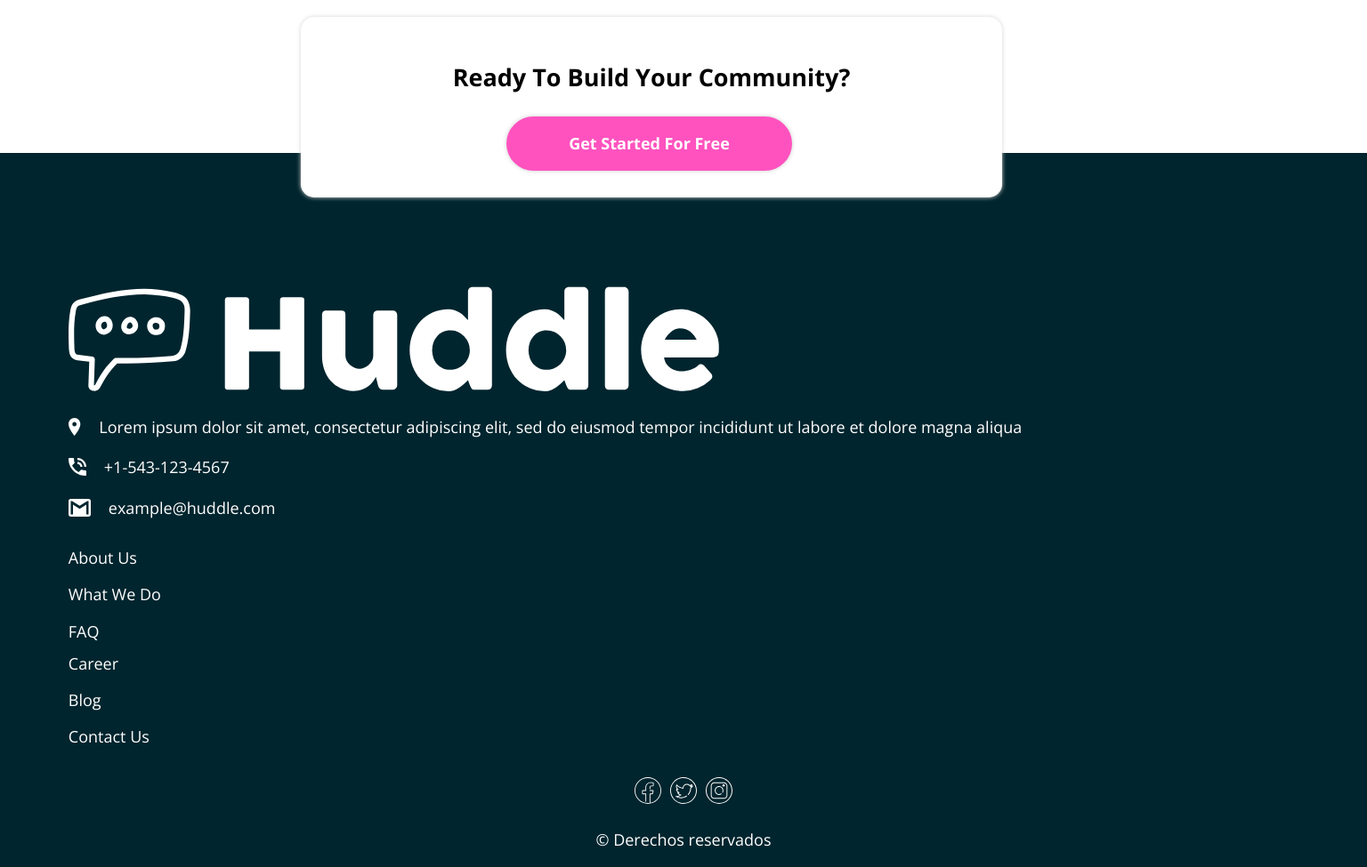
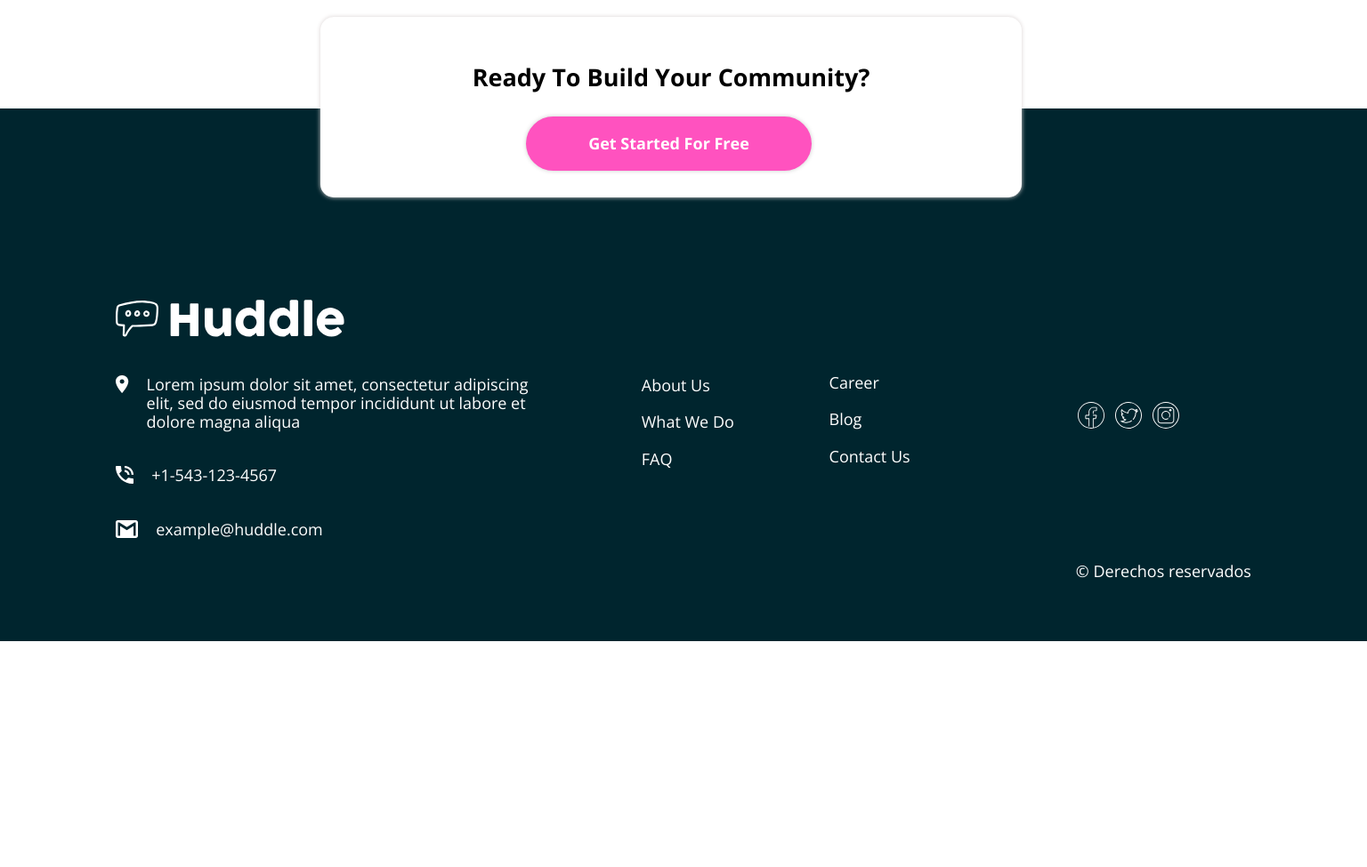
Before and after one commit to BC-MAY-21-ROR/kata-01-web-design-k01-t05, a plain HTML site: page views/index.html in a window 1536 px wide. Shown: the part 2520-3495 px from the top of the page at 89% size. After the commit the page ends 3241 px from the top, so only its background shows below. Drawn offline with nearby package versions, Linux system fonts and the light colour scheme.

Commit message:
Kata finished

```diff
--- a/scss/components/_footer.scss
+++ b/scss/components/_footer.scss
@@ -11,6 +11,7 @@
         margin: 0 auto;
         margin-top: 100px;
         width: 90%;
+        padding-bottom: 20px;
         .img-footer{
            width: 53%;
         }
@@ -83,6 +84,7 @@
                 margin: 30px 0px 30px 0px;
             }
             .mensaje{
+                text-align: center;
                 margin-top: 20px;
                 padding-bottom: 20px;
             }
@@ -91,26 +93,47 @@
 }
 
 @media (min-width: 1440px) {
-    // .containerFooter {
-    //     display: flex;
-    //     flex-direction: row;
-    //     justify-content: space-around;
-    //     .container-one {
-    //         display: flex;
-    //         flex-direction: column;
-    //     }
-    //     .container-two {
-    //         display: flex;
-    //         flex-direction: column;
-    //     }
-    //     .container-three {
-    //         display: flex;
-    //         flex-direction: column;
-    //     }
-    //     .redes-sociales {
-    //         display: flex;
-    //         flex-direction: row;
-    //     }
+    .footer{
+        padding-bottom: -97px;
+        margin-top: -100px;
+        .containerFooter {
+            margin-top: 100px;
+            padding-bottom: 30px;
+            .container-one{
+                width: 35%;
+                .footer-location,.footer-email, .footer-phone{
+                    margin-top: 40px;
+                }
+            }
+            .container-two{
 
-    // }
+                justify-content: center;
+
+                margin-top: -14px;
+
+            }
+            .container-three{
+                justify-content: center;
+            }
+            display: flex;
+            justify-content: space-around;
+            align-items: center;
+
+            .copyrightSection {
+                width: 20%;
+                .redes-sociales{
+                    gap: 12px;
+                    padding-top:150px;
+                    // margin-bottom: -100px;
+                }
+                .mensaje {
+                    margin-top: 150px;
+                    text-align: end;
+                }
+            }
+
+        }
+
+    }
+
 }
--- a/scss/components/_sectionFloat.scss
+++ b/scss/components/_sectionFloat.scss
@@ -26,7 +26,7 @@
 @media (min-width: 1440px) {
         //
     .readyToBuild{
-        margin: 135px 0  0 338px;
+        margin: 135px 0  0 360px;
         width: 50%;
         .contenido{
             display: flex;
--- a/views/index.html
+++ b/views/index.html
@@ -94,8 +94,8 @@
   <footer class="footer">
     <div class="containerFooter">
 
-          <img src="../images/logoBlanco.svg" alt="Loo" class="img-footer">
           <div class=container-one>
+            <img src="../images/logoBlanco.svg" alt="Loo" class="img-footer">
           <div class="footer-location">
             <img src="../images/icon-location.svg" alt="Icono footer">
             <p>Lorem ipsum dolor sit amet, consectetur adipiscing elit, sed do eiusmod tempor
@@ -134,11 +134,11 @@
           <img src="../images/instagram.svg" alt="instagram">
         </div>
         <div class="mensaje">
-          &copy; Derechos reservados
+          <p>&copy; Derechos reservados</p>
         </div>
       </div>
+    </div>
 
-    </div>
   </footer>
 
 
```
Also changed, not shown: css/style.css.
